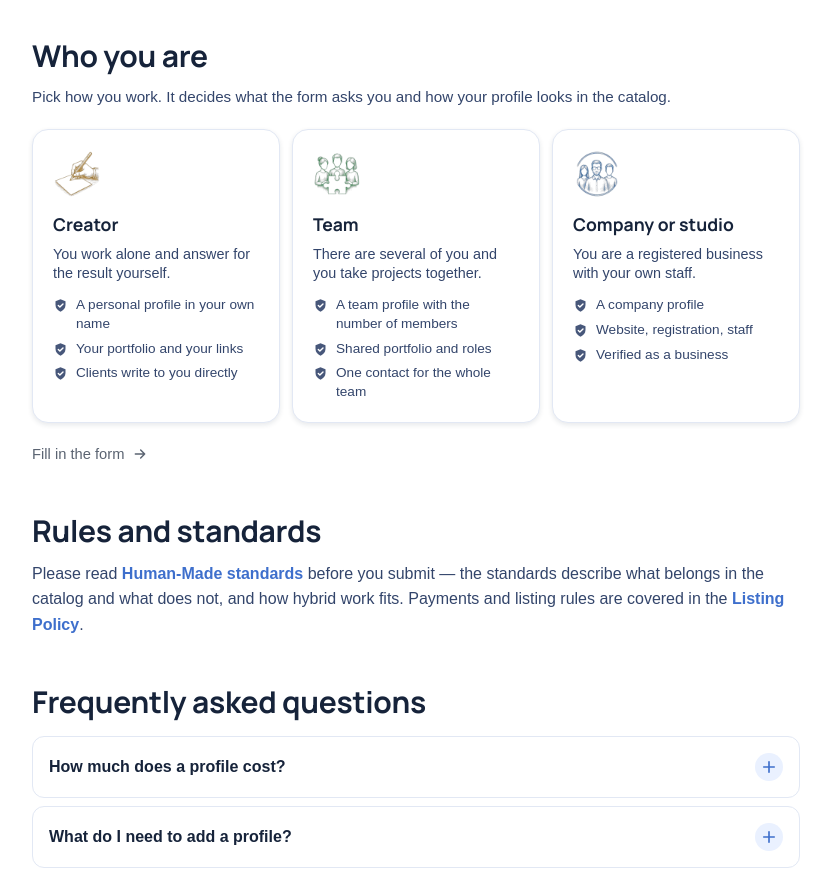
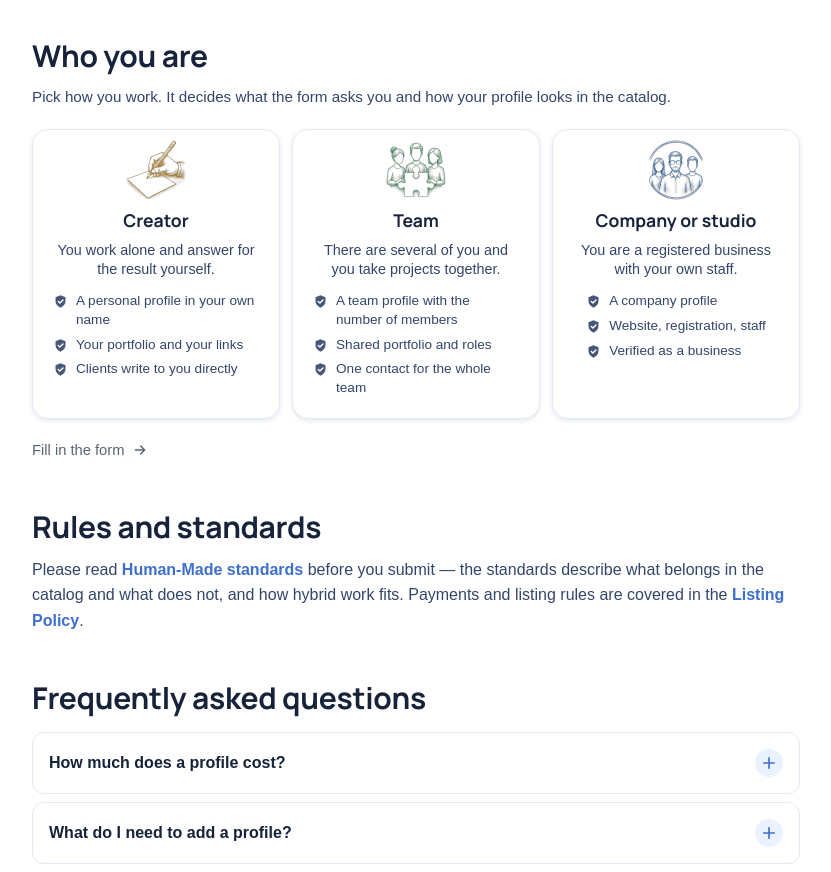
Before and after one commit to dm100usa-oss/no-ai-marketplace, a Next.js app: page /en/join in a window 1280 px wide. Shown: the part 1460-2332 px from the top of the page, without its empty margins (224-1055 px from the left). Built offline with nearby package versions, Linux system fonts and the light colour scheme; a web font is replaced by a local one.

Commit message:
Add files via upload

```diff
--- a/src/components/FindAccordion.tsx
+++ b/src/components/FindAccordion.tsx
@@ -86,7 +86,7 @@ export function FindAccordion({
                   href={action.href}
                   tabIndex={open ? undefined : -1}
                   aria-hidden={open ? undefined : true}
-                  className="press-btn relative flex min-h-[9.5rem] flex-col items-center justify-center rounded-2xl px-4 py-4 pl-20 text-center sm:pl-4 sm:pt-20"
+                  className="press-btn flex flex-col items-center justify-center rounded-2xl px-4 py-5 text-center"
                   style={{
                     background: tone.bg,
                     ["--press-bg" as string]: tone.press,
@@ -100,10 +100,10 @@ export function FindAccordion({
                     height={64}
                     loading="lazy"
                     decoding="async"
-                    className="absolute left-4 top-4 block"
+                    className="-my-3 block shrink-0"
                   />
                   <span
-                    className="text-[1.05rem] font-bold"
+                    className="mt-4 text-[1.05rem] font-bold"
                     style={{ fontFamily: "var(--font-display)", color: tone.ink }}
                   >
                     {action.hint}
--- a/src/components/JoinPicker.tsx
+++ b/src/components/JoinPicker.tsx
@@ -54,7 +54,7 @@ export function JoinPicker({ lang, dict }: { lang: Locale; dict: Dictionary }) {
               type="button"
               onClick={() => setPicked(type)}
               aria-pressed={active}
-              className="press-btn flex flex-col rounded-2xl border p-5 text-left"
+              className="press-btn flex flex-col items-center rounded-2xl border p-5 text-center"
               style={{
                 borderColor: active ? tone.solid : "var(--color-line)",
                 borderWidth: active ? 2 : 1,
@@ -66,14 +66,14 @@ export function JoinPicker({ lang, dict }: { lang: Locale; dict: Dictionary }) {
                 src={`/images/find/${ICON_FILE[type]}.webp`}
                 alt=""
                 aria-hidden="true"
-                width={48}
-                height={48}
+                width={64}
+                height={64}
                 loading="lazy"
                 decoding="async"
-                className="block"
+                className="-my-3 block shrink-0"
               />
               <span
-                className="mt-3 text-[1.1rem] font-bold"
+                className="mt-4 text-[1.1rem] font-bold"
                 style={{ fontFamily: "var(--font-display)", color: "var(--color-ink)" }}
               >
                 {opt.title}
@@ -81,7 +81,7 @@ export function JoinPicker({ lang, dict }: { lang: Locale; dict: Dictionary }) {
               <span className="mt-1.5 text-[0.9rem] leading-snug" style={{ color: "var(--color-muted)" }}>
                 {opt.text}
               </span>
-              <span className="mt-3 flex flex-col gap-1.5">
+              <span className="mt-3 flex flex-col gap-1.5 text-left">
                 {opt.points.map((line) => (
                   <span
                     key={line}
```
